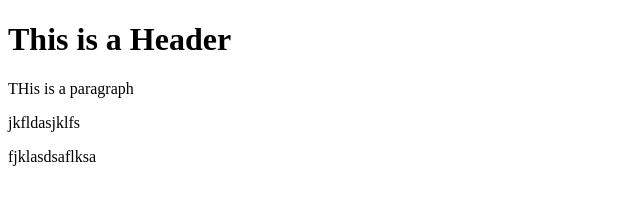
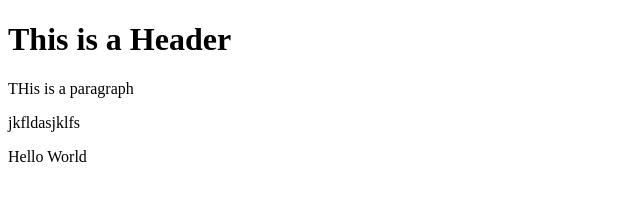
Before and after one commit to hamkihamza/git-test, a website: page index.html in a window 1280 px wide. Shown: the full height of the page, 0-640 px from the left. Drawn offline with Linux system fonts and the light colour scheme.

```diff
--- a/index.html
+++ b/index.html
@@ -4,6 +4,6 @@
         <h1> This is a Header</h1>
         <p>THis is a paragraph</p>
         <p>jkfldasjklfs</p>
-        <p>fjklasdsaflksa</p>
+        <p>Hello World</p>
     </body>
 </html>
```
Also changed, not shown: package.json (added, +24 -0 lines), 2 other files.
